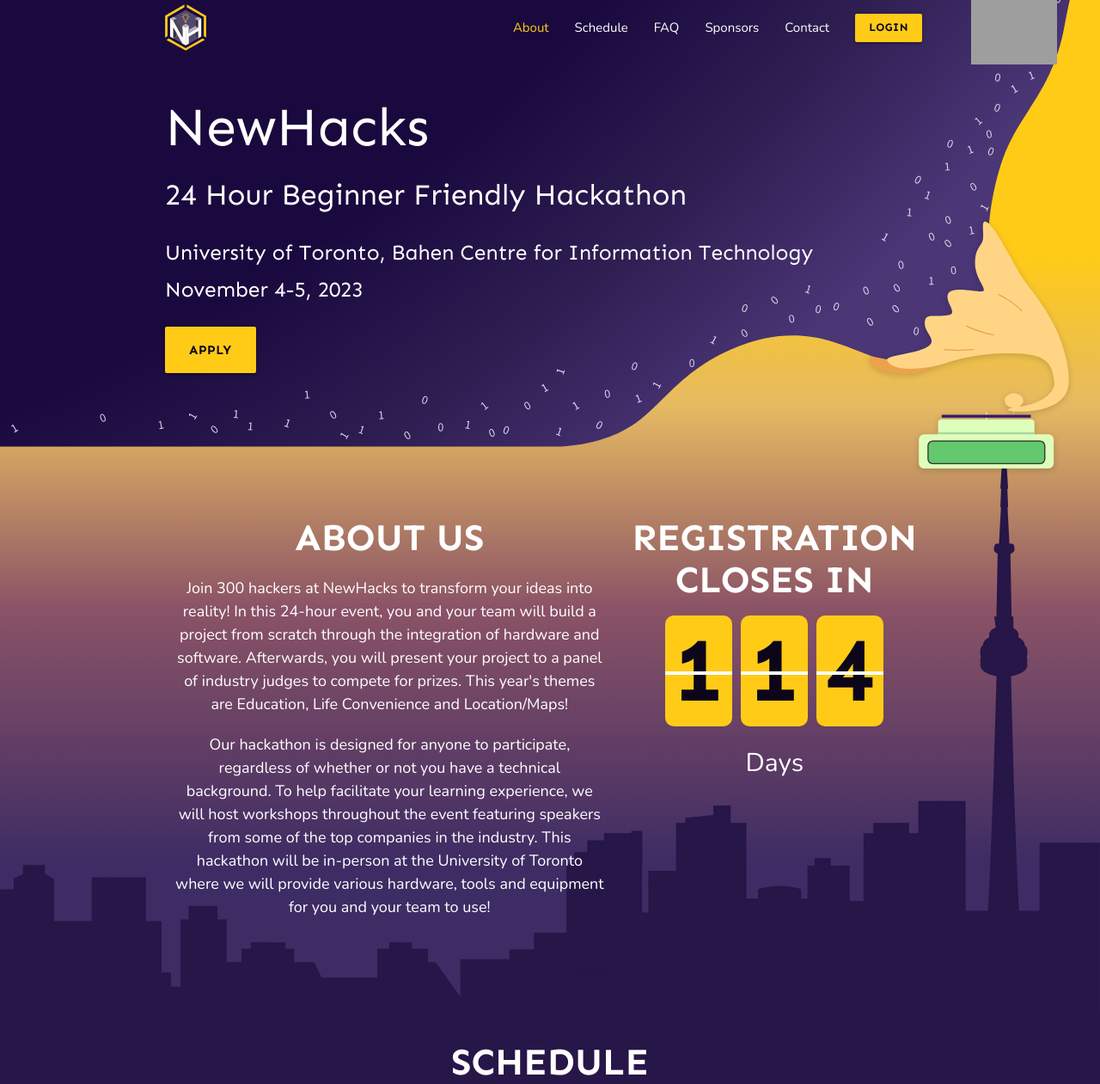
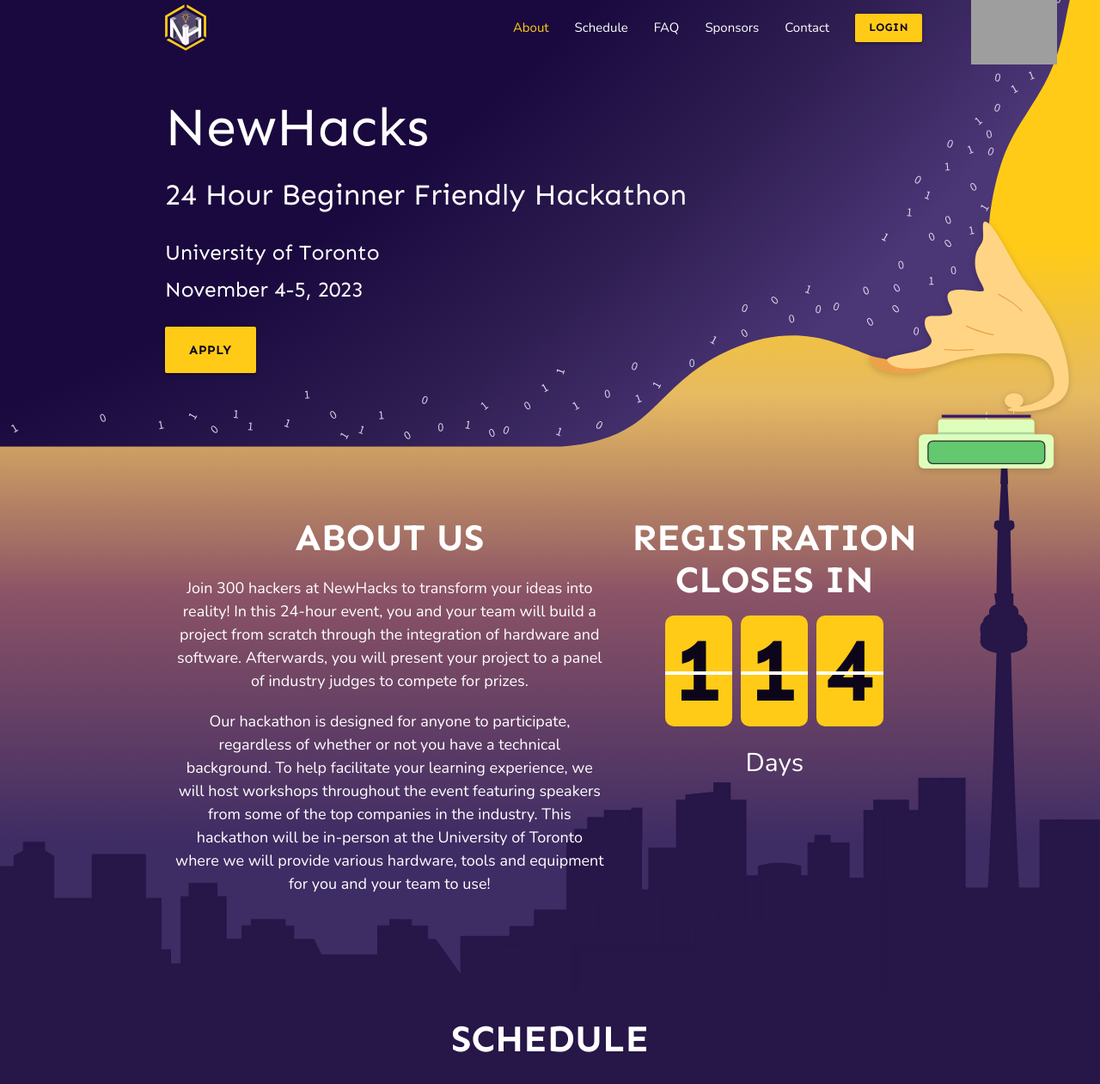
Before and after one commit to ieeeuoft/newhacks-site-2023, a Django app: page / in a window 1280 px wide. Shown: the top 1261 px of the page at 86% size. Run offline with Django 3.2, Linux system fonts and the light colour scheme; style sheets or scripts are compiled from the project's sources; grey boxes are pictures that could not be loaded.

Commit message:
remove last years themes

```diff
--- a/hackathon_site/event/jinja2/event/landing.html
+++ b/hackathon_site/event/jinja2/event/landing.html
@@ -36,7 +36,7 @@
                 </h4>
             </div>
             <div class="row">
-                <h5 class="white-text">University of Toronto, Bahen Centre for Information Technology</h5>
+                <h5 class="white-text">University of Toronto</h5>
                 <h5 class="white-text">
                     {# Update this logic if your event ends in a different month or year #}
                     {{ localtime(event_start_date).strftime("%B %-d") }}-{{ localtime(event_end_date).strftime("%-d, %Y") }}
@@ -64,7 +64,7 @@
                     <h3 class="center white-text">About us</h3>
 
                     <p class="center white-text">
-                        Join 300 hackers at NewHacks to transform your ideas into reality! In this 24-hour event, you and your team will build a project from scratch through the integration of hardware and software. Afterwards, you will present your project to a panel of industry judges to compete for prizes. This year's themes are Education, Life Convenience and Location/Maps!
+                        Join 300 hackers at NewHacks to transform your ideas into reality! In this 24-hour event, you and your team will build a project from scratch through the integration of hardware and software. Afterwards, you will present your project to a panel of industry judges to compete for prizes.
                     </p>
                     <p class="center white-text">
                         Our hackathon is designed for anyone to participate, regardless of whether or not you have a technical background. To help facilitate your learning experience, we will host workshops throughout the event featuring speakers from some of the top companies in the industry. This hackathon will be in-person at the University of Toronto where we will provide various hardware, tools and equipment for you and your team to use!
```
